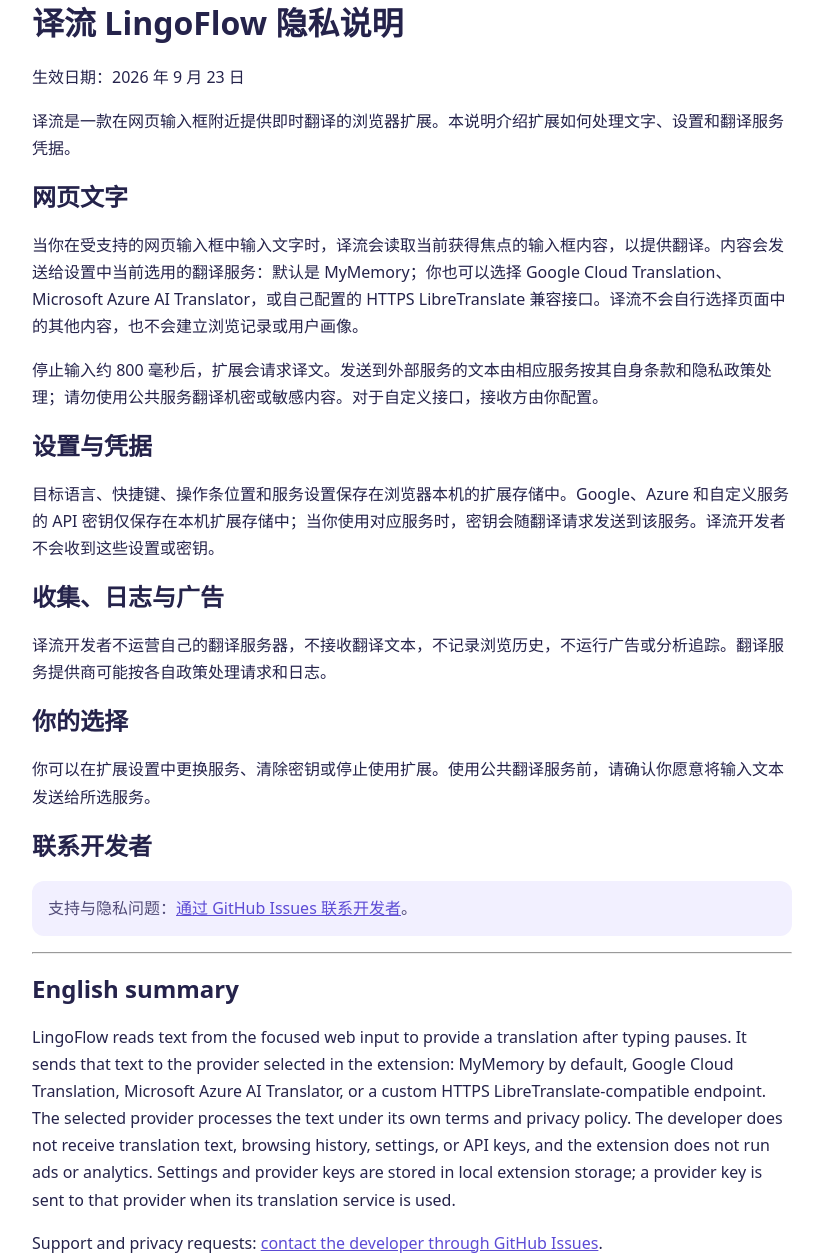
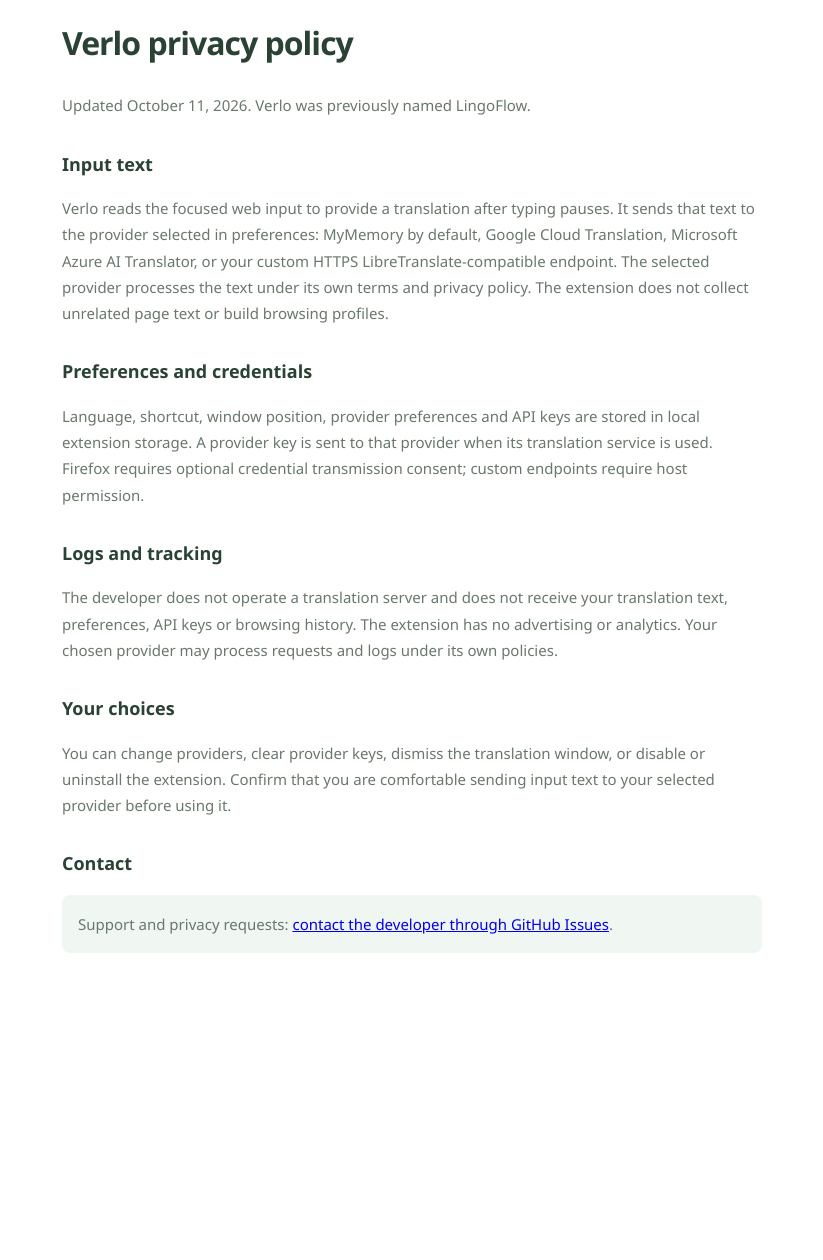
Before and after one commit to YoeyVol/lingoflow-privacy-policy, a plain HTML site: page index.html in a window 1280 px wide. Shown: the part 45-1305 px from the top of the page, without its empty margins (228-1051 px from the left). After the commit the page ends 1058 px from the top, so only its background shows below. Drawn offline with Linux system fonts and the light colour scheme.

Commit message:
Update privacy policy for Verlo rebrand

```diff
--- a/index.html
+++ b/index.html
@@ -1,29 +1,8 @@
-<!doctype html>
-<html lang="zh-CN">
-<head>
-  <meta charset="utf-8">
-  <meta name="viewport" content="width=device-width, initial-scale=1">
-  <title>译流 LingoFlow 隐私说明</title>
-  <style>body{max-width:760px;margin:48px auto;padding:0 22px;color:#25234b;font:16px/1.7 system-ui,-apple-system,"Segoe UI","Microsoft YaHei",sans-serif}h1,h2{line-height:1.25}a{color:#5c4bd5}.notice{padding:14px 16px;border-radius:12px;background:#f2f0ff;color:#514b78}</style>
-</head>
-<body>
-  <h1>译流 LingoFlow 隐私说明</h1>
-  <p>生效日期：2026 年 9 月 23 日</p>
-  <p>译流是一款在网页输入框附近提供即时翻译的浏览器扩展。本说明介绍扩展如何处理文字、设置和翻译服务凭据。</p>
-  <h2>网页文字</h2>
-  <p>当你在受支持的网页输入框中输入文字时，译流会读取当前获得焦点的输入框内容，以提供翻译。内容会发送给设置中当前选用的翻译服务：默认是 MyMemory；你也可以选择 Google Cloud Translation、Microsoft Azure AI Translator，或自己配置的 HTTPS LibreTranslate 兼容接口。译流不会自行选择页面中的其他内容，也不会建立浏览记录或用户画像。</p>
-  <p>停止输入约 800 毫秒后，扩展会请求译文。发送到外部服务的文本由相应服务按其自身条款和隐私政策处理；请勿使用公共服务翻译机密或敏感内容。对于自定义接口，接收方由你配置。</p>
-  <h2>设置与凭据</h2>
-  <p>目标语言、快捷键、操作条位置和服务设置保存在浏览器本机的扩展存储中。Google、Azure 和自定义服务的 API 密钥仅保存在本机扩展存储中；当你使用对应服务时，密钥会随翻译请求发送到该服务。译流开发者不会收到这些设置或密钥。</p>
-  <h2>收集、日志与广告</h2>
-  <p>译流开发者不运营自己的翻译服务器，不接收翻译文本，不记录浏览历史，不运行广告或分析追踪。翻译服务提供商可能按各自政策处理请求和日志。</p>
-  <h2>你的选择</h2>
-  <p>你可以在扩展设置中更换服务、清除密钥或停止使用扩展。使用公共翻译服务前，请确认你愿意将输入文本发送给所选服务。</p>
-  <h2>联系开发者</h2>
-  <p class="notice">支持与隐私问题：<a href="https://github.com/YoeyVol/lingoflow-privacy-policy/issues">通过 GitHub Issues 联系开发者</a>。</p>
-  <hr>
-  <h2>English summary</h2>
-  <p>LingoFlow reads text from the focused web input to provide a translation after typing pauses. It sends that text to the provider selected in the extension: MyMemory by default, Google Cloud Translation, Microsoft Azure AI Translator, or a custom HTTPS LibreTranslate-compatible endpoint. The selected provider processes the text under its own terms and privacy policy. The developer does not receive translation text, browsing history, settings, or API keys, and the extension does not run ads or analytics. Settings and provider keys are stored in local extension storage; a provider key is sent to that provider when its translation service is used.</p>
-  <p>Support and privacy requests: <a href="https://github.com/YoeyVol/lingoflow-privacy-policy/issues">contact the developer through GitHub Issues</a>.</p>
-</body>
-</html>
+<!doctype html><html lang="en"><head><meta charset="utf-8"><meta name="viewport" content="width=device-width,initial-scale=1"><title>Verlo · Privacy</title><style>body{max-width:700px;margin:60px auto;padding:0 24px;color:#294234;font:15px/1.75 "Segoe UI",system-ui}h1{font-size:32px;letter-spacing:-1px}h2{margin-top:30px;font-size:18px}p{color:#68796c}.notice{padding:16px;background:#f0f6f2;border-radius:8px}</style></head><body>
+<h1>Verlo privacy policy</h1><p>Updated October 11, 2026. Verlo was previously named LingoFlow.</p>
+<h2>Input text</h2><p>Verlo reads the focused web input to provide a translation after typing pauses. It sends that text to the provider selected in preferences: MyMemory by default, Google Cloud Translation, Microsoft Azure AI Translator, or your custom HTTPS LibreTranslate-compatible endpoint. The selected provider processes the text under its own terms and privacy policy. The extension does not collect unrelated page text or build browsing profiles.</p>
+<h2>Preferences and credentials</h2><p>Language, shortcut, window position, provider preferences and API keys are stored in local extension storage. A provider key is sent to that provider when its translation service is used. Firefox requires optional credential transmission consent; custom endpoints require host permission.</p>
+<h2>Logs and tracking</h2><p>The developer does not operate a translation server and does not receive your translation text, preferences, API keys or browsing history. The extension has no advertising or analytics. Your chosen provider may process requests and logs under its own policies.</p>
+<h2>Your choices</h2><p>You can change providers, clear provider keys, dismiss the translation window, or disable or uninstall the extension. Confirm that you are comfortable sending input text to your selected provider before using it.</p>
+<h2>Contact</h2><p class="notice">Support and privacy requests: <a href="https://github.com/YoeyVol/lingoflow-privacy-policy/issues">contact the developer through GitHub Issues</a>.</p>
+</body></html>
```
